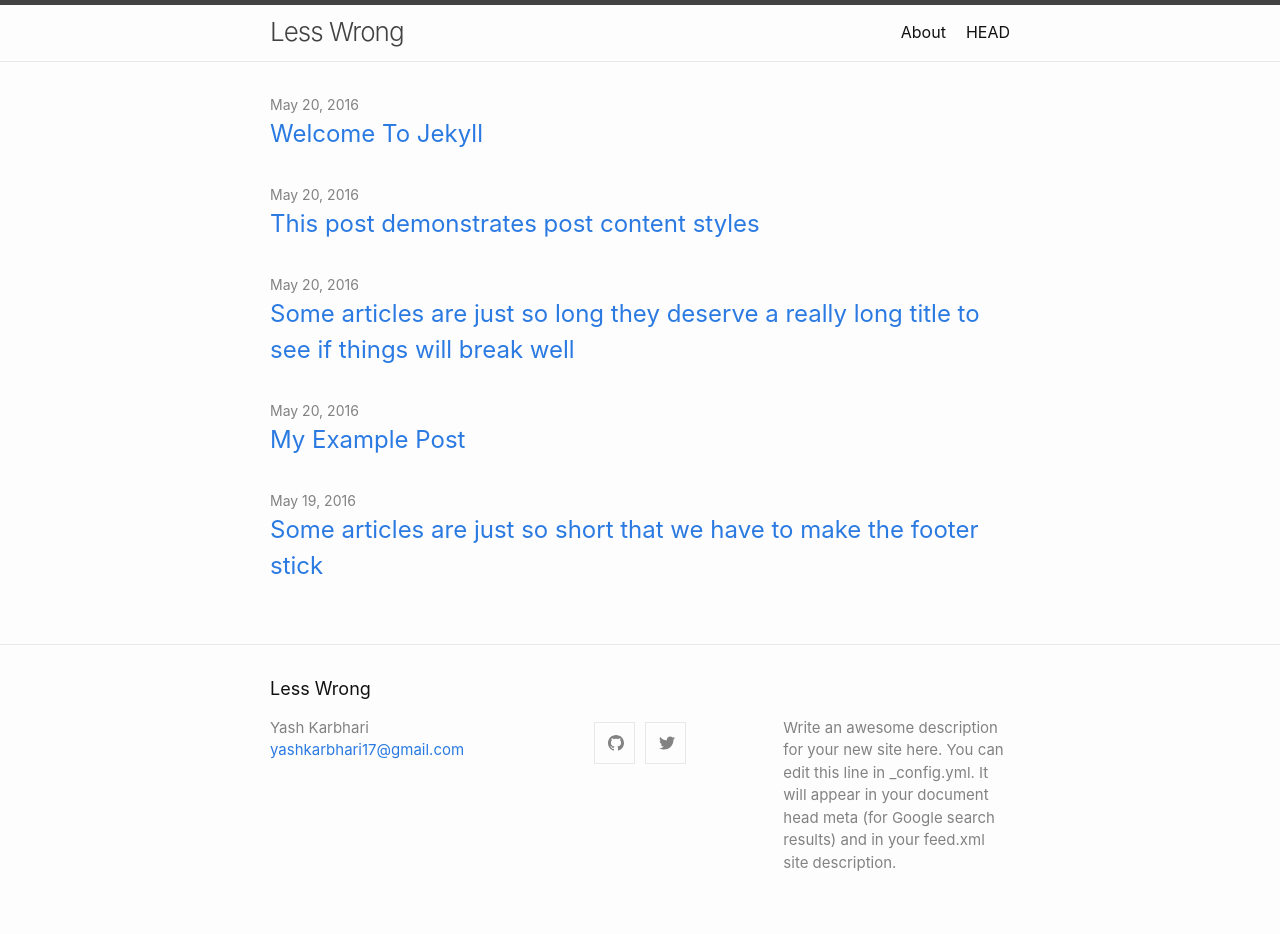
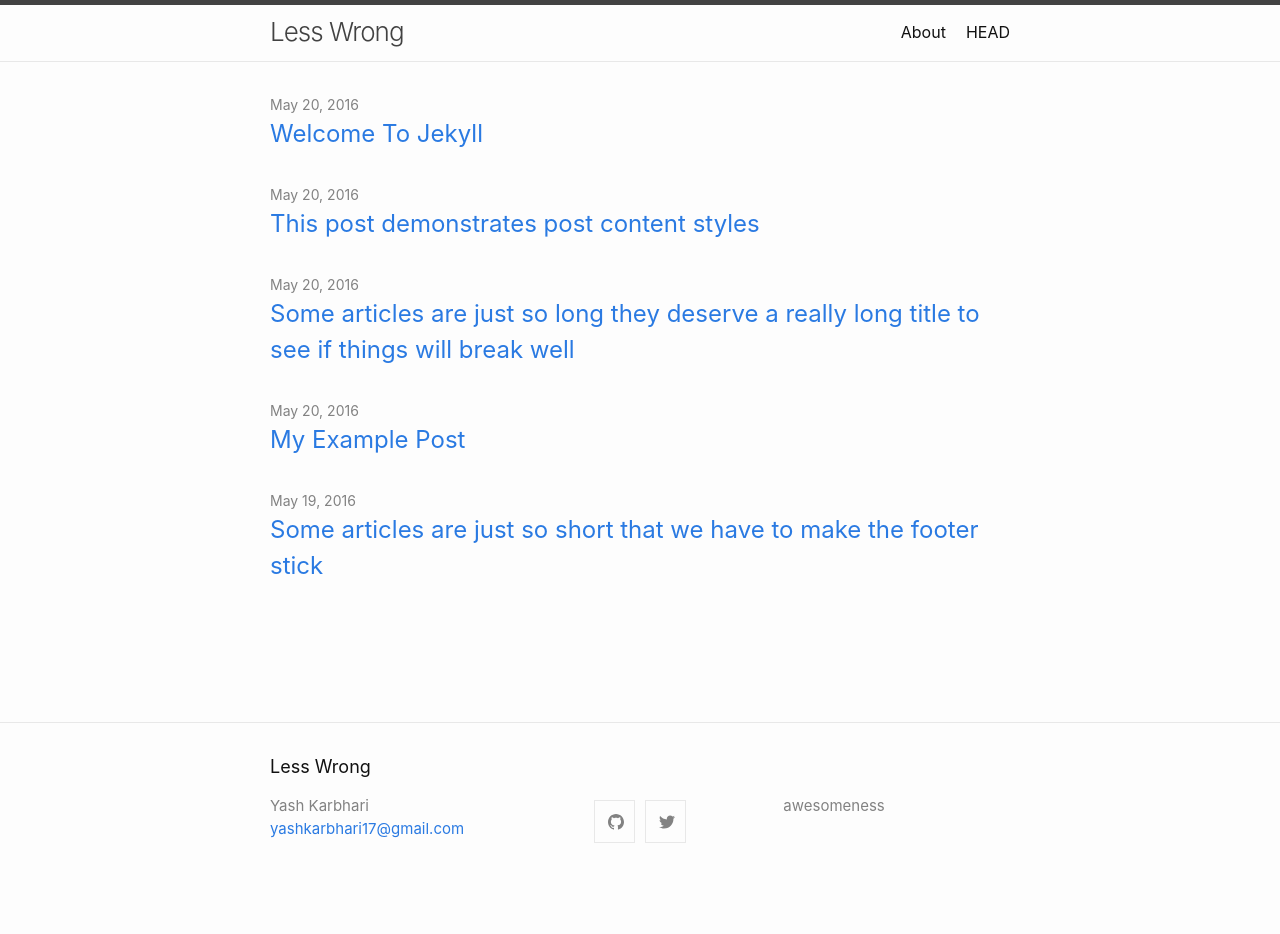
Before and after one commit to yashkarbhari/LessWrong, a Jekyll site: the page built from index.md, in a window 1280 px wide. Built offline with Jekyll 4.4.1, drawn with Linux system fonts in a browser that asks for light colours; after the commit the page ends 900 px from its top, so only the background shows below that.

Commit message:
Update _config.yml

```diff
--- a/_config.yml
+++ b/_config.yml
@@ -3,10 +3,7 @@ author:
   name: Yash Karbhari
   email: yashkarbhari17@gmail.com
 description: > # this means to ignore newlines until "show_excerpts:"
-  Write an awesome description for your new site here. You can edit this
-  line in _config.yml. It will appear in your document head meta (for
-  Google search results) and in your feed.xml site description.
-
+  awesomeness
 show_excerpts: false # set to true to show excerpts on the homepage
 
 # Minima date format
```
